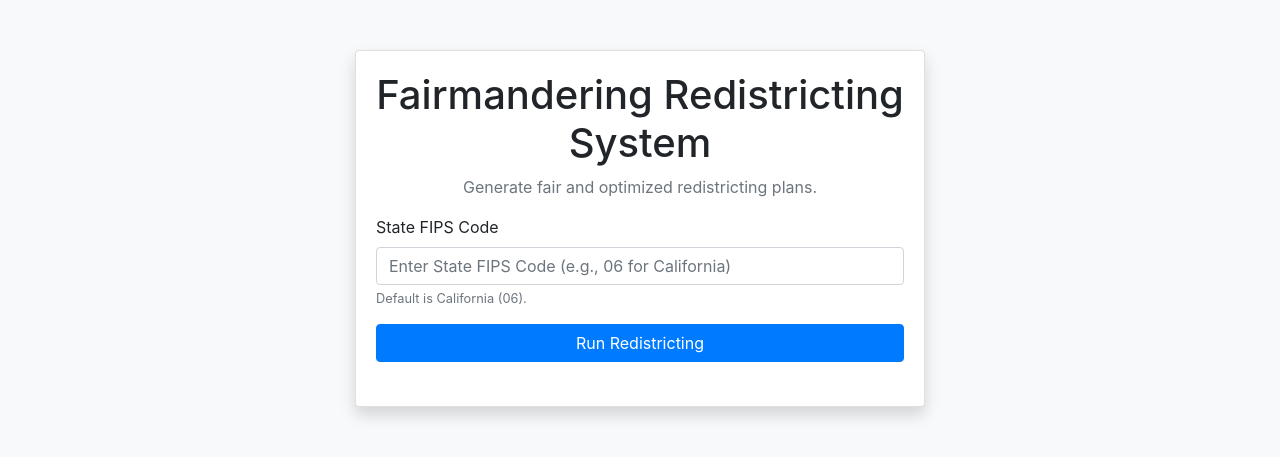
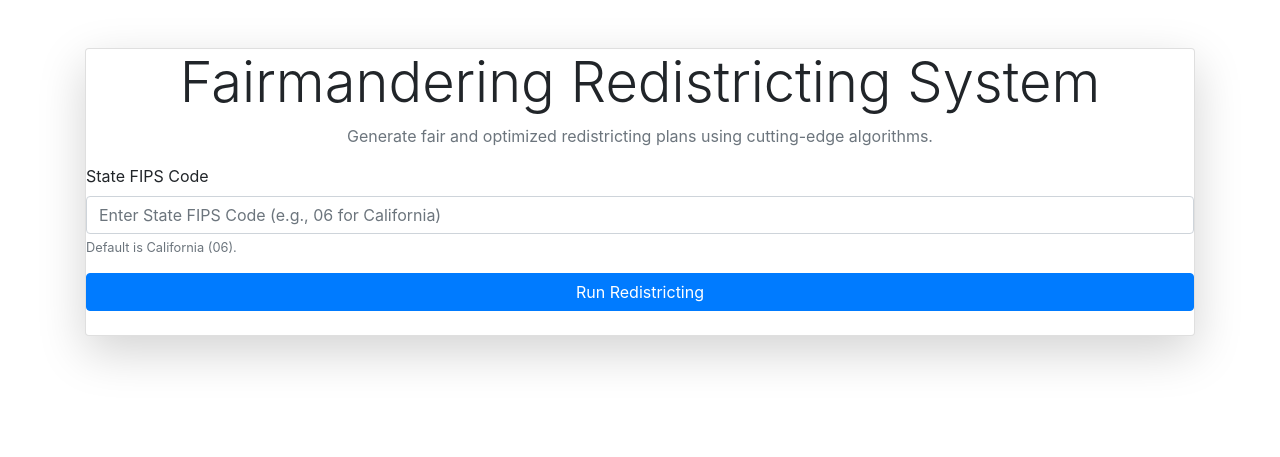
Before and after one commit to nateschmiedehaus/fairmandering, a Flask app: page / in a window 1280 px wide. Shown: the top 457 px of the page. Run offline with Flask 3, Linux system fonts and the light colour scheme; parts of the project's set-up code (start-up, migrations or seed data) failed here and were passed over; some libraries are stand-ins or nearby versions.

Commit message:
Update home.html

```diff
--- a/templates/home.html
+++ b/templates/home.html
@@ -4,26 +4,24 @@
 <html lang="en">
 <head>
     <meta charset="UTF-8">
+    <meta name="viewport" content="width=device-width, initial-scale=1.0">
     <title>Fairmandering - Redistricting System</title>
     <link rel="stylesheet" href="https://stackpath.bootstrapcdn.com/bootstrap/4.5.0/css/bootstrap.min.css">
-    <style>
-        body { padding-top: 50px; background-color: #f8f9fa; }
-        .container { max-width: 600px; }
-        .card { padding: 20px; }
-    </style>
+    <link rel="stylesheet" href="{{ url_for('static', filename='css/custom.css') }}">
+    <link rel="stylesheet" href="https://cdnjs.cloudflare.com/ajax/libs/animate.css/4.1.1/animate.min.css">
 </head>
 <body>
-    <div class="container">
-        <div class="card shadow">
-            <h1 class="text-center">Fairmandering Redistricting System</h1>
-            <p class="text-center text-muted">Generate fair and optimized redistricting plans.</p>
+    <div class="container mt-5">
+        <div class="card shadow-lg section animate__animated animate__fadeInUp">
+            <h1 class="text-center display-4">Fairmandering Redistricting System</h1>
+            <p class="text-center text-muted">Generate fair and optimized redistricting plans using cutting-edge algorithms.</p>
             <form action="{{ url_for('run_redistricting') }}" method="post">
                 <div class="form-group">
                     <label for="state_fips">State FIPS Code</label>
                     <input type="text" class="form-control" id="state_fips" name="state_fips" placeholder="Enter State FIPS Code (e.g., 06 for California)" required>
                     <small class="form-text text-muted">Default is California (06).</small>
                 </div>
-                <button type="submit" class="btn btn-primary btn-block">Run Redistricting</button>
+                <button type="submit" class="btn btn-primary btn-block btn-custom">Run Redistricting</button>
             </form>
             <br>
             {% with messages = get_flashed_messages(with_categories=true) %}
@@ -41,10 +39,9 @@
         </div>
     </div>
 
-    <!-- Bootstrap JS and dependencies -->
     <script src="https://code.jquery.com/jquery-3.5.1.slim.min.js"></script>
     <script src="https://cdn.jsdelivr.net/npm/popper.js@1.16.0/dist/umd/popper.min.js"></script>
     <script src="https://stackpath.bootstrapcdn.com/bootstrap/4.5.0/js/bootstrap.min.js"></script>
-
+    <script src="{{ url_for('static', filename='js/custom.js') }}"></script>
 </body>
 </html>
```
